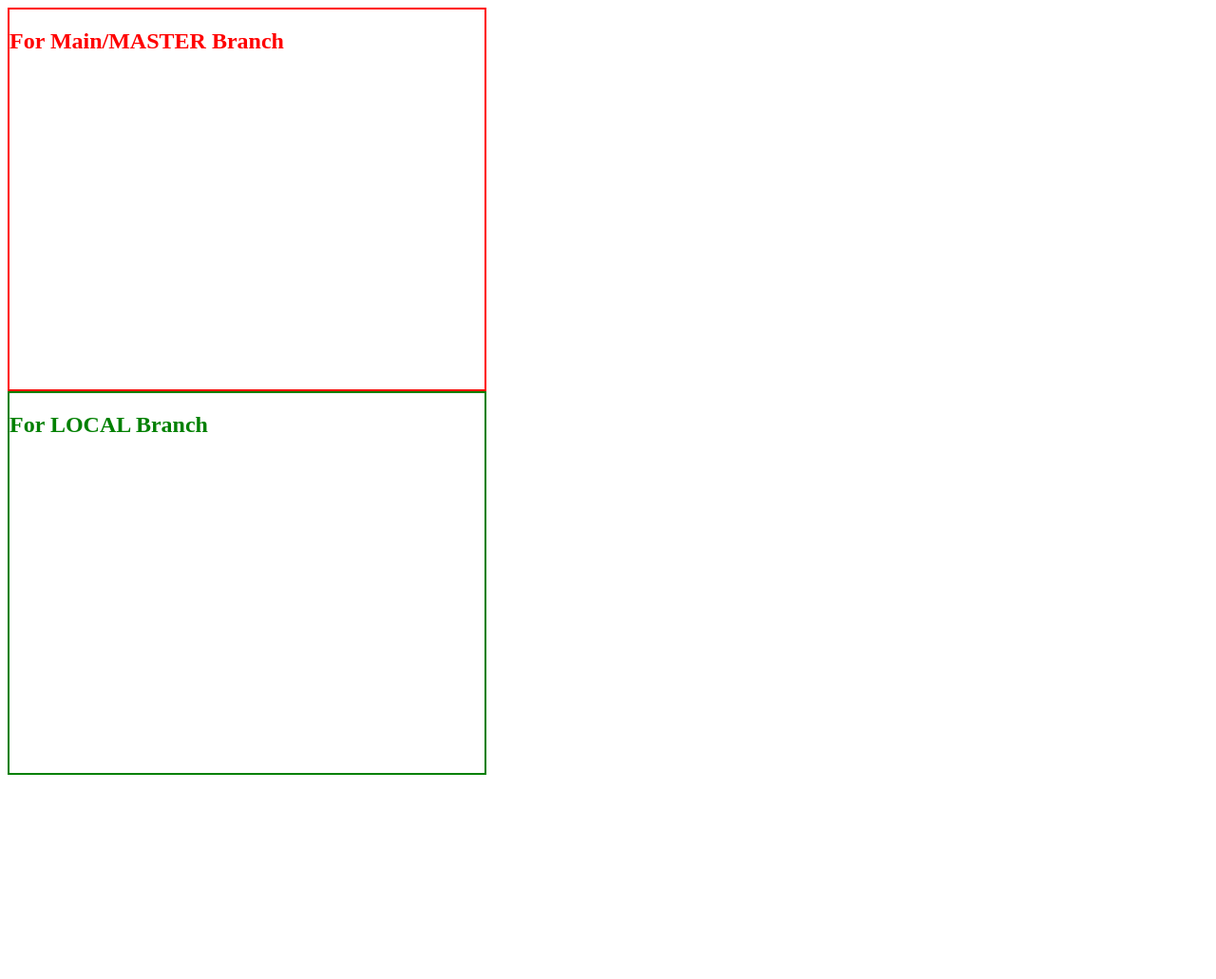
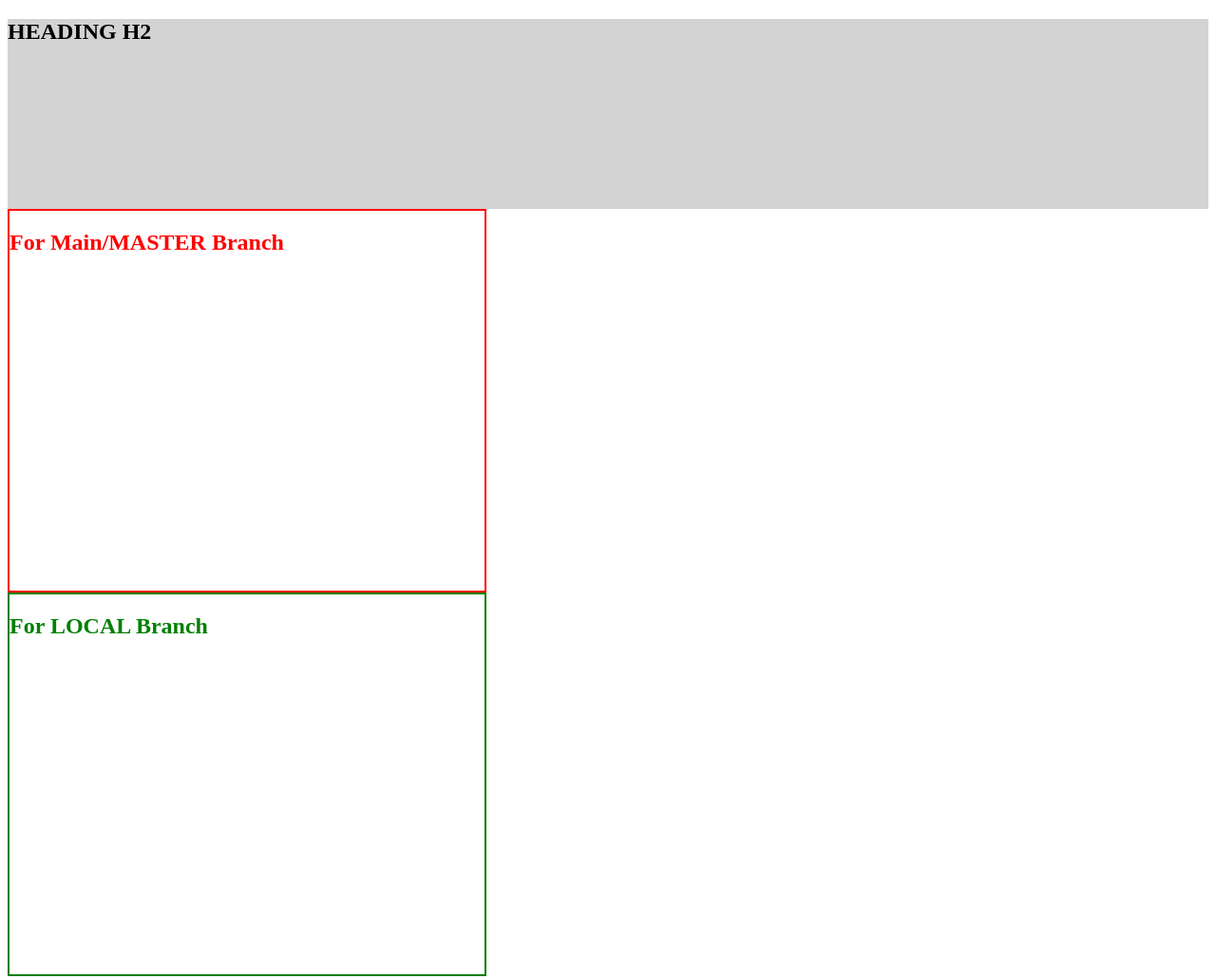
Before and after one commit to PawanNaugain/practiceOnly1, a plain HTML site: page index.html in a window 1280 px wide. Shown: the whole page at 95% size. Before the commit the page ends 824 px from the top, so only its background shows below. Drawn offline with Linux system fonts and the light colour scheme.

Commit message:
added header and h2 inside header

```diff
--- a/index.html
+++ b/index.html
@@ -5,6 +5,9 @@
 	<title>Git Practice File 1</title>
 </head>
 <body>
+	<header style="height:200px;width:100%;background-color:lightgrey;">
+		<h2>HEADING H2</h2>
+	</header>
 	<div id="div1" style="width: 500px; height: 400px;
 	border: 2px solid red;">
 		<h2 style="color: red;">For Main/MASTER Branch</h2>
```
